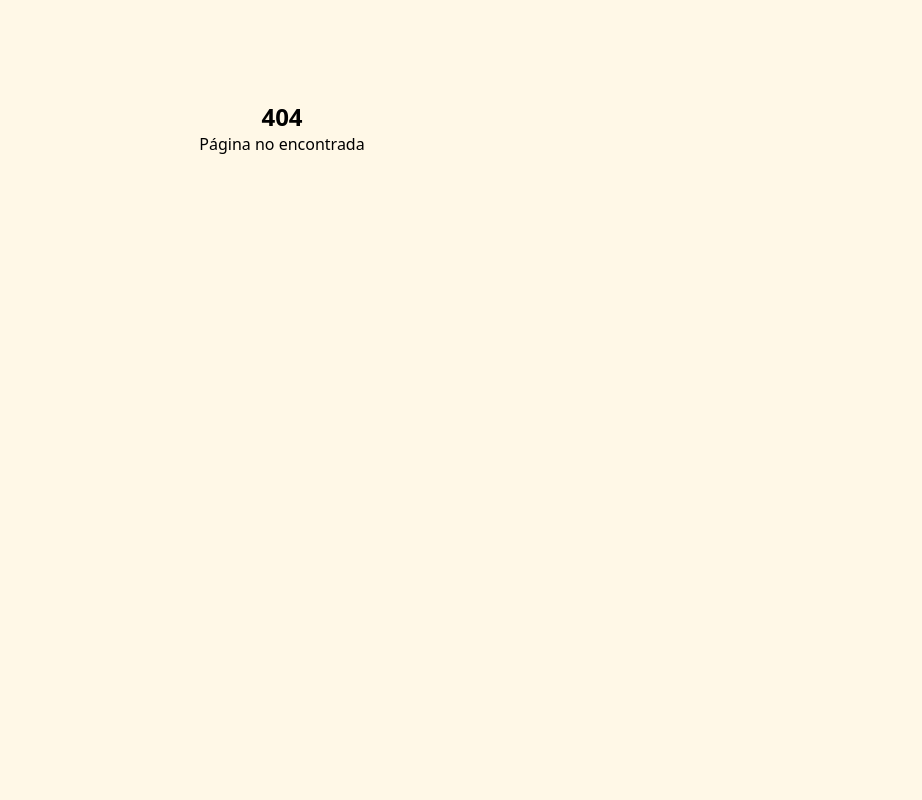
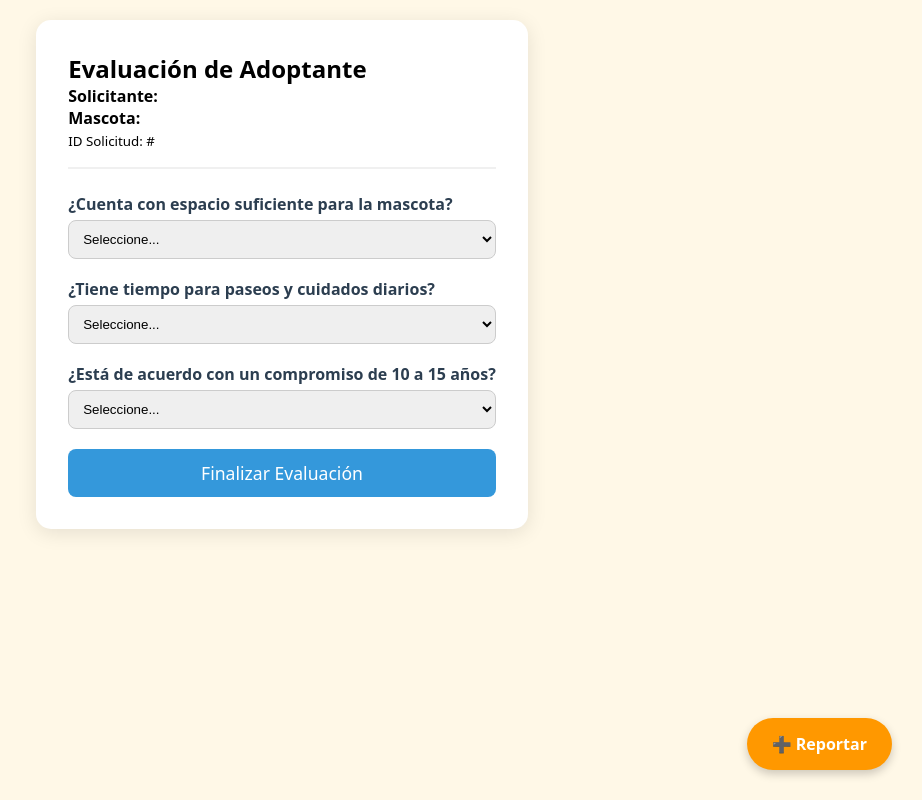
Before and after one commit to Wawitas-pe/wawitas_front, a React (Vite) app: page /adopcion in a window 1280 px wide. Before the commit this address had no page. Shown: the whole page, without its empty margins (358-1280 px from the left). Built offline with nearby package versions, Linux system fonts and the light colour scheme.

Commit message:
UpdateFormAdoption

```diff
--- a/src/App.jsx
+++ b/src/App.jsx
@@ -4,6 +4,7 @@ import { PantallaPerdidos } from './pages/PantallaPerdidos.jsx';
   import { PantallaRegistro } from './pages/PantallaRegistro.jsx';
   import { TuZona } from './components/TuZona';
   import { AyudaEncontrarlo } from './pages/AyudaEncontrarlo.jsx';
+  import { EvaluacionAdoptante } from './components/EvaluacionAdoptante.jsx';
 
   import './App.css';
 
@@ -38,6 +39,7 @@ function App() {
         {path === '/registrar' && <PantallaRegistro />}
         {path === '/Tuzona' && <TuZona />}
         {path === '/ayuda' && <AyudaEncontrarlo />}
+        {path === '/adopcion' && <EvaluacionAdoptante />}
       </div>
     );
   }
--- a/src/AppRouter.jsx
+++ b/src/AppRouter.jsx
@@ -11,6 +11,7 @@ import { LoginPage } from "./pages/LoginPage.jsx";
 // Importaciones de Componentes y Layout
 import { MainLayout } from "./layout/MainLayout.jsx";
 import { TuZona } from "./components/TuZona.jsx";
+import { EvaluacionAdoptante } from './components/EvaluacionAdoptante.jsx';
 
 const AppRouter = () => {
     return (
@@ -29,6 +30,8 @@ const AppRouter = () => {
                 {/* Perdidos: "/perdidos" */}
                 <Route path="perdidos" element={<PantallaPerdidos />} />
 
+                <Route path="adopcion" element={<EvaluacionAdoptante />} />
+
                 {/* 🛑 SOLUCIÓN: Agregamos la ruta "registrar" aquí para que use el Layout */}
                 <Route path="registrar" element={<PantallaRegistro />} />
             </Route>
--- /dev/null
+++ b/src/components/EvaluacionAdoptante.css
@@ -0,0 +1,49 @@
+.evaluacion-card {
+    background: white;
+    padding: 2rem;
+    border-radius: 15px;
+    box-shadow: 0 4px 20px rgba(0,0,0,0.1);
+    max-width: 500px;
+    margin: 20px auto;
+}
+
+.evaluacion-header {
+    border-bottom: 2px solid #f0f0f0;
+    margin-bottom: 1.5rem;
+    padding-bottom: 1rem;
+}
+
+.evaluacion-form .pregunta {
+    margin-bottom: 1.2rem;
+    display: flex;
+    flex-direction: column;
+    text-align: left;
+}
+
+.pregunta label {
+    font-weight: bold;
+    margin-bottom: 5px;
+    color: #2c3e50;
+}
+
+.pregunta select {
+    padding: 10px;
+    border-radius: 8px;
+    border: 1px solid #ccc;
+}
+
+.btn-evaluar {
+    background-color: #3498db;
+    color: white;
+    border: none;
+    padding: 12px;
+    width: 100%;
+    border-radius: 8px;
+    font-size: 1.1rem;
+    cursor: pointer;
+    transition: 0.3s;
+}
+
+.btn-evaluar:hover {
+    background-color: #2980b9;
+}
--- /dev/null
+++ b/src/components/EvaluacionAdoptante.jsx
@@ -0,0 +1,99 @@
+import React, { useState } from 'react';
+import './EvaluacionAdoptante.css';
+
+export const EvaluacionAdoptante = ({ solicitudId, usuarioNombre, perroNombre }) => {
+    const [respuestas, setRespuestas] = useState({
+        espacioSuficiente: '',
+        tiempoDisponible: '',
+        compromisoLargoPlazo: '',
+        otrosAnimales: ''
+    });
+
+    const [enviando, setEnviando] = useState(false);
+
+    // Manejar cambios en el formulario
+    const handleChange = (e) => {
+        setRespuestas({ ...respuestas, [e.target.name]: e.target.value });
+    };
+
+    // Lógica para calcular el score basado en la BD (Decimal 5,2)
+    const calcularScore = () => {
+        let puntos = 0;
+        if (respuestas.espacioSuficiente === 'si') puntos += 25;
+        if (respuestas.tiempoDisponible === 'si') puntos += 25;
+        if (respuestas.compromisoLargoPlazo === 'si') puntos += 30;
+        if (respuestas.otrosAnimales === 'si') puntos += 20;
+        return puntos.toFixed(2);
+    };
+
+    const handleSubmit = async (e) => {
+        e.preventDefault();
+        setEnviando(true);
+
+        const scoreFinal = calcularScore();
+
+        // Determinar status_evaluacion según el score
+        let statusEval = 'entrevista_pendiente';
+        if (scoreFinal < 50) statusEval = 'no_apto';
+        else if (scoreFinal >= 80) statusEval = 'apto';
+
+        const evaluacionData = {
+            solicitud_id: solicitudId, // FK a solicitudesAdopcion
+            score_final: parseFloat(scoreFinal),
+            status_evaluacion: statusEval,
+            fecha_evaluacion: new Date().toISOString()
+        };
+
+        console.log("Enviando a BD bd_wawitas:", evaluacionData);
+
+        // Aquí iría tu llamada al API (fetch/axios)
+        // await api.post('/evaluaciones', evaluacionData);
+
+        alert(`Evaluación completada. Resultado: ${statusEval} (${scoreFinal} pts)`);
+        setEnviando(false);
+    };
+
+    return (
+        <div className="evaluacion-card">
+            <div className="evaluacion-header">
+                <h2>Evaluación de Adoptante</h2>
+                <p><strong>Solicitante:</strong> {usuarioNombre}</p>
+                <p><strong>Mascota:</strong> {perroNombre}</p>
+                <small>ID Solicitud: #{solicitudId}</small>
+            </div>
+
+            <form onSubmit={handleSubmit} className="evaluacion-form">
+                <div className="pregunta">
+                    <label>¿Cuenta con espacio suficiente para la mascota?</label>
+                    <select name="espacioSuficiente" required onChange={handleChange}>
+                        <option value="">Seleccione...</option>
+                        <option value="si">Sí, tiene patio o casa amplia</option>
+                        <option value="no">No, espacio muy reducido</option>
+                    </select>
+                </div>
+
+                <div className="pregunta">
+                    <label>¿Tiene tiempo para paseos y cuidados diarios?</label>
+                    <select name="tiempoDisponible" required onChange={handleChange}>
+                        <option value="">Seleccione...</option>
+                        <option value="si">Sí (más de 2 horas)</option>
+                        <option value="no">No (menos de 1 hora)</option>
+                    </select>
+                </div>
+
+                <div className="pregunta">
+                    <label>¿Está de acuerdo con un compromiso de 10 a 15 años?</label>
+                    <select name="compromisoLargoPlazo" required onChange={handleChange}>
+                        <option value="">Seleccione...</option>
+                        <option value="si">Totalmente de acuerdo</option>
+                        <option value="no">No estoy seguro</option>
+                    </select>
+                </div>
+
+                <button type="submit" className="btn-evaluar" disabled={enviando}>
+                    {enviando ? 'Procesando...' : 'Finalizar Evaluación'}
+                </button>
+            </form>
+        </div>
+    );
+};
--- a/src/components/organisms/header/Header.jsx
+++ b/src/components/organisms/header/Header.jsx
@@ -49,6 +49,7 @@ export const Header = () => {
                 <Link to="/zona" className={`nav-item ${getActiveClass('/zona')}`}>Tu Zona</Link>
                 <Link to="/ayuda" className={`nav-item ${getActiveClass('/ayuda')}`}>Blog Comunitario</Link>
                 <Link to="/perdidos" className={`nav-item ${getActiveClass('/perdidos')}`}>Perdidos</Link>
+                <Link to="/adopcion" className={`nav-item ${getActiveClass('/adopcion')}`}>Test-Adopcion</Link>
             </nav>
 
             <div className="header-actions">
```
Lines whose indentation alone changed are shown as unchanged.
